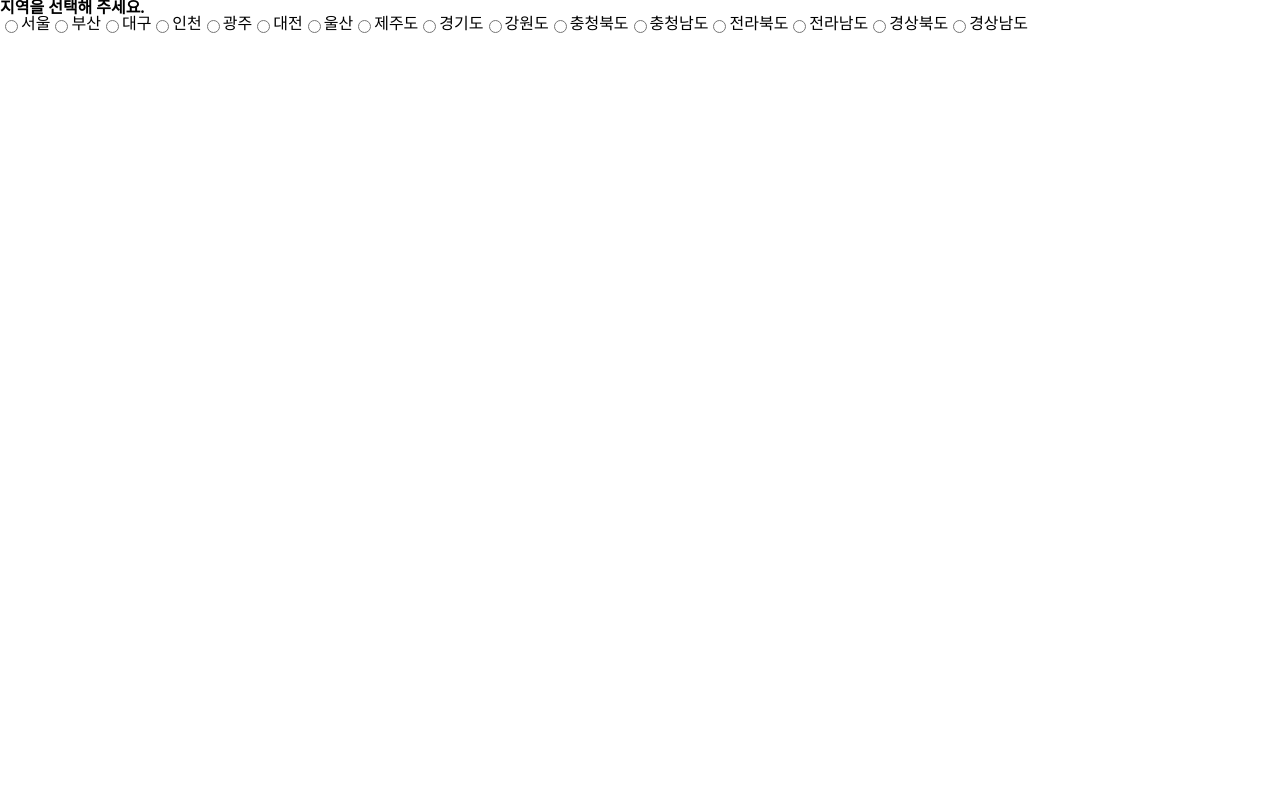
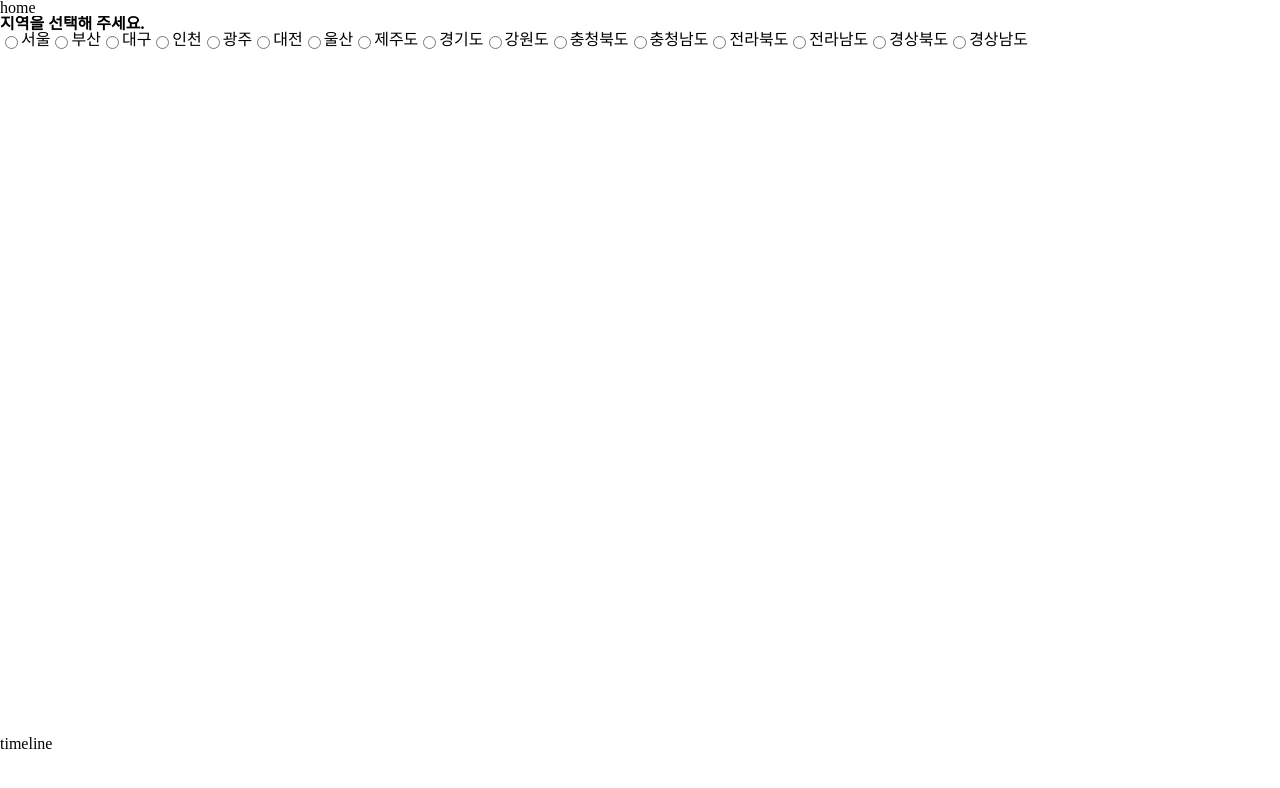
Before and after one commit to CodeSoom/project-react-2-hyejineee, a React app: page /questions in a window 1280 px wide. Shown: the top 788 px of the page. Built offline with nearby package versions, Linux system fonts and the light colour scheme.

Commit message:
Layout questions page

```diff
--- a/jest.config.js
+++ b/jest.config.js
@@ -24,5 +24,5 @@ module.exports = {
     '^utils': '<rootDir>/src/utils.js',
     '\\.(gpx)$': '<rootDir>/__mocks__/fileMock.js',
   },
-
+  modulePathIgnorePatterns: ['<rootDir>/src/style/'],
 };
--- a/src/page/QuestionsPage.jsx
+++ b/src/page/QuestionsPage.jsx
@@ -1,7 +1,12 @@
 import React from 'react';
 
 import QuestionsContainer from 'container/QuestionsContainer';
+import Layout from '../presentational/Layout';
 
 export default function QuestionPage() {
-  return (<QuestionsContainer />);
+  return (
+    <Layout>
+      <QuestionsContainer />
+    </Layout>
+  );
 }
--- a/src/page/ResultPage.jsx
+++ b/src/page/ResultPage.jsx
@@ -4,12 +4,14 @@ import CoursesContainer from 'container/CoursesContainer';
 import CourseMapContainer from 'container/CourseMapContainer';
 import SelectedOptionContainer from 'container/SelectedOptionContainer';
 
+import Layout from 'presentational/Layout';
+
 export default function ResultPage() {
   return (
-    <div>
+    <Layout>
       <SelectedOptionContainer />
       <CoursesContainer />
       <CourseMapContainer />
-    </div>
+    </Layout>
   );
 }
--- /dev/null
+++ b/src/presentational/Layout.jsx
@@ -0,0 +1,12 @@
+import React from 'react';
+
+export default function Layout({ children }) {
+  return (
+    <div>
+      <header>home</header>
+      <div>
+        {children}
+      </div>
+    </div>
+  );
+}
--- a/src/presentational/QuestionItem.jsx
+++ b/src/presentational/QuestionItem.jsx
@@ -6,7 +6,7 @@ import RadioInput from 'presentational/RadioInput';
 
 const Box = styled.div({
   flex: '1 0 100%',
-  height: '100vh',
+  height: '90%',
   scrollSnapAlign: 'start',
 });
 
--- a/src/presentational/Questions.jsx
+++ b/src/presentational/Questions.jsx
@@ -6,17 +6,23 @@ import QuestionItem from 'presentational/QuestionItem';
 
 const Container = styled.div({
   width: '100%',
+  height: '90%',
   display: 'flex',
   whiteSpace: 'nowrap',
   overflowX: 'scroll',
   scrollBehavior: 'smooth',
   scrollSnapType: 'x mandatory',
   scrollbarWidth: 'none',
+});
 
+const Layout = styled.div({
+  height: '100vh',
+  width: '100%',
 });
 
 export default function Questions({ questions, onChange }) {
   return (
+    <Layout>
       <Container>
         {
           questions.map(({
@@ -32,5 +38,11 @@ export default function Questions({ questions, onChange }) {
           ))
         }
       </Container>
+
+      <div>
+        timeline
+      </div>
+
+    </Layout>
   );
 }
```
Also changed, not shown: 2 other files (tests, documents, lock files or other folders). Lines whose indentation alone changed are shown as unchanged.
